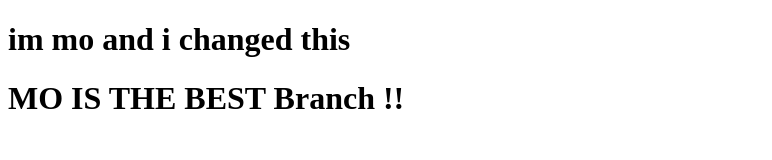
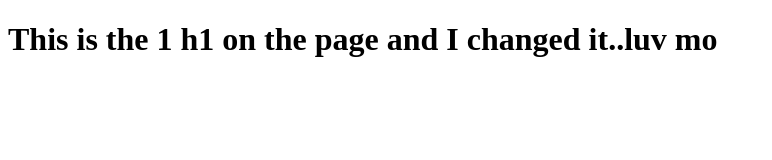
Before and after one commit to tmccar5/gitdemoft, a plain HTML site: page index.html in a window 1280 px wide. Shown: the whole page, without its empty margins (0-772 px from the left). Drawn offline with Linux system fonts and the light colour scheme.

Commit message:
mo change h1

```diff
--- a/index.html
+++ b/index.html
@@ -7,7 +7,6 @@
     <title>Document</title>
 </head>
 <body>
-    <h1> im mo and i changed this</h1>
-    <h1> MO IS THE BEST Branch !!</h1>
+    <h1> This is the 1 h1 on the page and I changed it..luv mo</h1>
 </body>
 </html>
```
